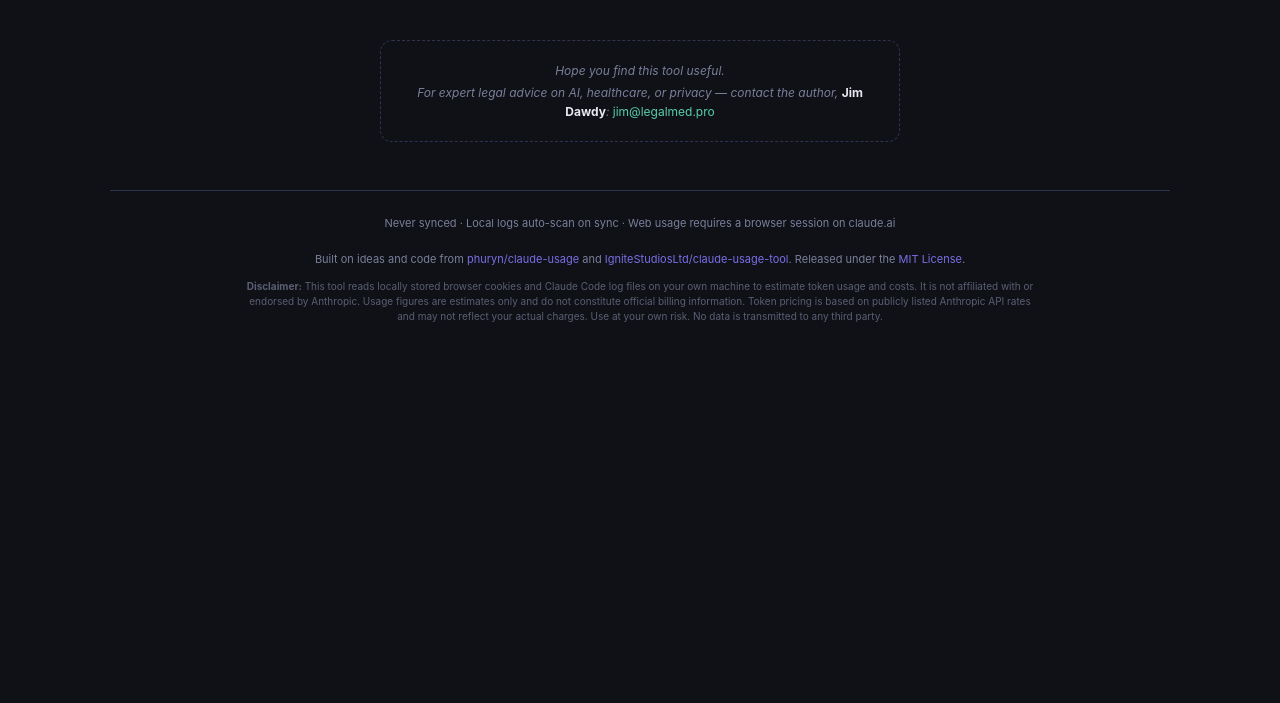
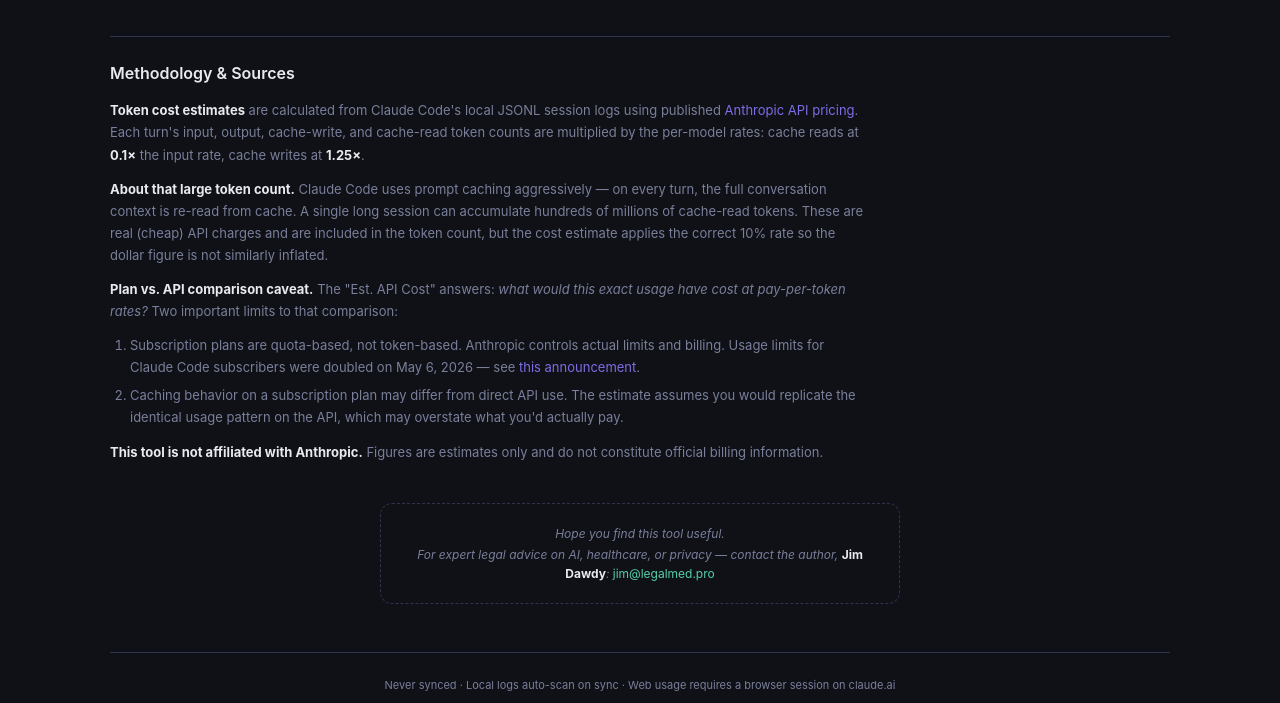
Before and after one commit to Cdower/claude-usage-tracker, a Python web app: template templates/index.html in a window 1280 px wide. Shown: the part 1086-1789 px from the top of the page. Before the commit the page ends 1408 px from the top, so only its background shows below. Run offline with Jinja, Linux system fonts and the light colour scheme; the template is opened without the code that fills it, so the values that code supplies are empty.

Commit message:
docs: add methodology section and fix README pricing table
- Adds Methodology & Sources section to dashboard with explanation of
  cache token accounting, plan vs. API comparison caveat, and source
  links to Anthropic pricing docs and the May 2026 limits announcement
- Fixes README pricing table (Opus 4.5/4.6/4.7 was still showing old
  $15/$75 rates); adds full cache write/read columns
- Adds caveat about subscription vs. API caching behavior differences

Co-Authored-By: Claude Sonnet 4.6 <noreply@anthropic.com>

```diff
--- a/static/style.css
+++ b/static/style.css
@@ -191,6 +191,24 @@ footer {
 }
 .accuracy-notice strong { color: var(--text); }
 .accuracy-icon { font-size: 16px; flex-shrink: 0; margin-top: 1px; }
+
+/* Methodology section */
+.methodology-section {
+  border-top: 1px solid var(--border);
+  padding-top: 24px;
+}
+.methodology-body {
+  font-size: 13px;
+  color: var(--muted);
+  line-height: 1.7;
+  max-width: 760px;
+}
+.methodology-body p { margin: 0 0 12px; }
+.methodology-body ol { margin: 0 0 12px; padding-left: 20px; }
+.methodology-body li { margin-bottom: 6px; }
+.methodology-body strong { color: var(--text); }
+.methodology-body a { color: var(--accent); text-decoration: none; }
+.methodology-body a:hover { text-decoration: underline; }
 
 /* Author contact card */
 .author-card {
--- a/templates/index.html
+++ b/templates/index.html
@@ -171,6 +171,35 @@
     </div>
   </section>
 
+  <!-- Methodology -->
+  <section class="methodology-section">
+    <h2>Methodology &amp; Sources</h2>
+    <div class="methodology-body">
+      <p><strong>Token cost estimates</strong> are calculated from Claude Code's local JSONL session logs using
+      published <a href="https://platform.claude.com/docs/en/about-claude/pricing" target="_blank" rel="noopener">Anthropic API pricing</a>.
+      Each turn's input, output, cache-write, and cache-read token counts are multiplied by the per-model rates:
+      cache reads at <strong>0.1×</strong> the input rate, cache writes at <strong>1.25×</strong>.</p>
+
+      <p><strong>About that large token count.</strong> Claude Code uses prompt caching aggressively — on every turn,
+      the full conversation context is re-read from cache. A single long session can accumulate hundreds of millions
+      of cache-read tokens. These are real (cheap) API charges and are included in the token count, but the cost
+      estimate applies the correct 10% rate so the dollar figure is not similarly inflated.</p>
+
+      <p><strong>Plan vs. API comparison caveat.</strong> The "Est. API Cost" answers: <em>what would this exact usage
+      have cost at pay-per-token rates?</em> Two important limits to that comparison:</p>
+      <ol>
+        <li>Subscription plans are quota-based, not token-based. Anthropic controls actual limits and billing.
+        Usage limits for Claude Code subscribers were doubled on May 6, 2026 —
+        see <a href="https://www.anthropic.com/news/higher-limits-spacex" target="_blank" rel="noopener">this announcement</a>.</li>
+        <li>Caching behavior on a subscription plan may differ from direct API use. The estimate assumes you would
+        replicate the identical usage pattern on the API, which may overstate what you'd actually pay.</li>
+      </ol>
+
+      <p><strong>This tool is not affiliated with Anthropic.</strong> Figures are estimates only and do not
+      constitute official billing information.</p>
+    </div>
+  </section>
+
   <!-- Author contact -->
   <div class="author-card">
     <p>Hope you find this tool useful.</p>
```
Also changed, not shown: README.md.
